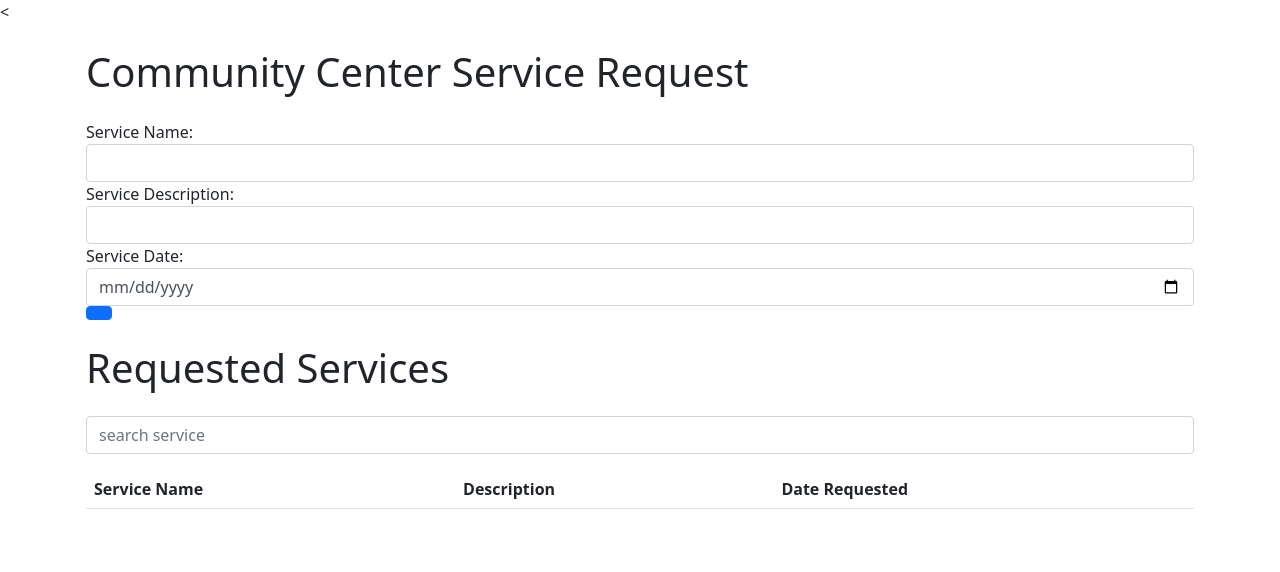
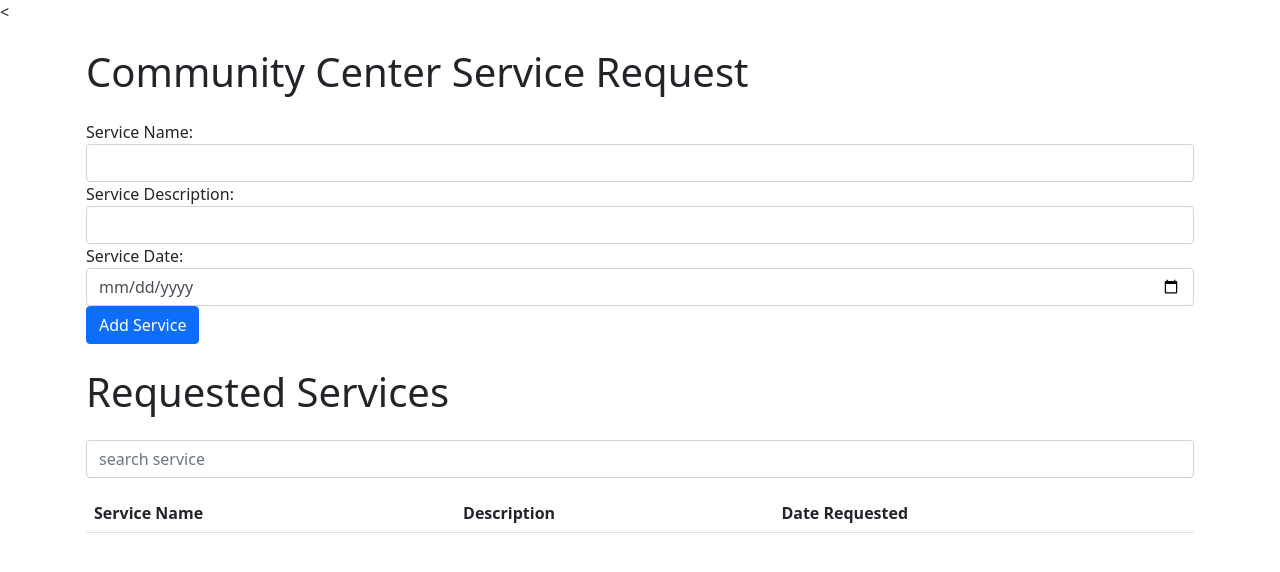
Before and after one commit to Anantha0035/Angular-ExamCodes, a plain HTML site: page service.html in a window 1280 px wide. Drawn offline with nearby package versions, Linux system fonts and the light colour scheme.

Commit message:
modified

```diff
--- a/service.html
+++ b/service.html
@@ -26,7 +26,7 @@
             <label for="serviceDate">Service Date:</label>
             <input type="date" id="serviceDate" class="form-control" ng-model="newService.date" requried>
         </div>
-        <button type="submit" class="btn btn-primary"></button>
+        <button type="submit" class="btn btn-primary">Add Service</button>
     </form>
     <h1 class="my-4">Requested Services</h1>
     <input type="text" class="form-control mb-3" placeholder="search service" ng-model="searchText">
```
